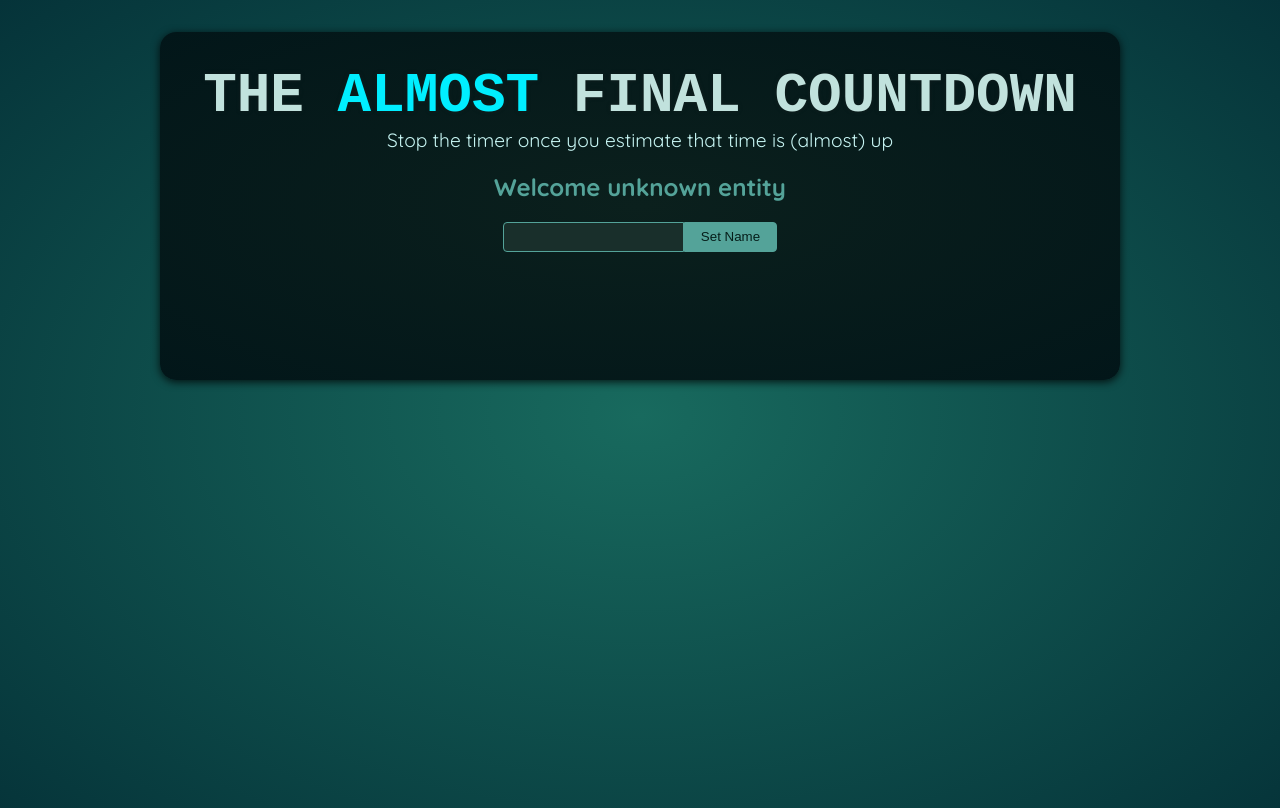
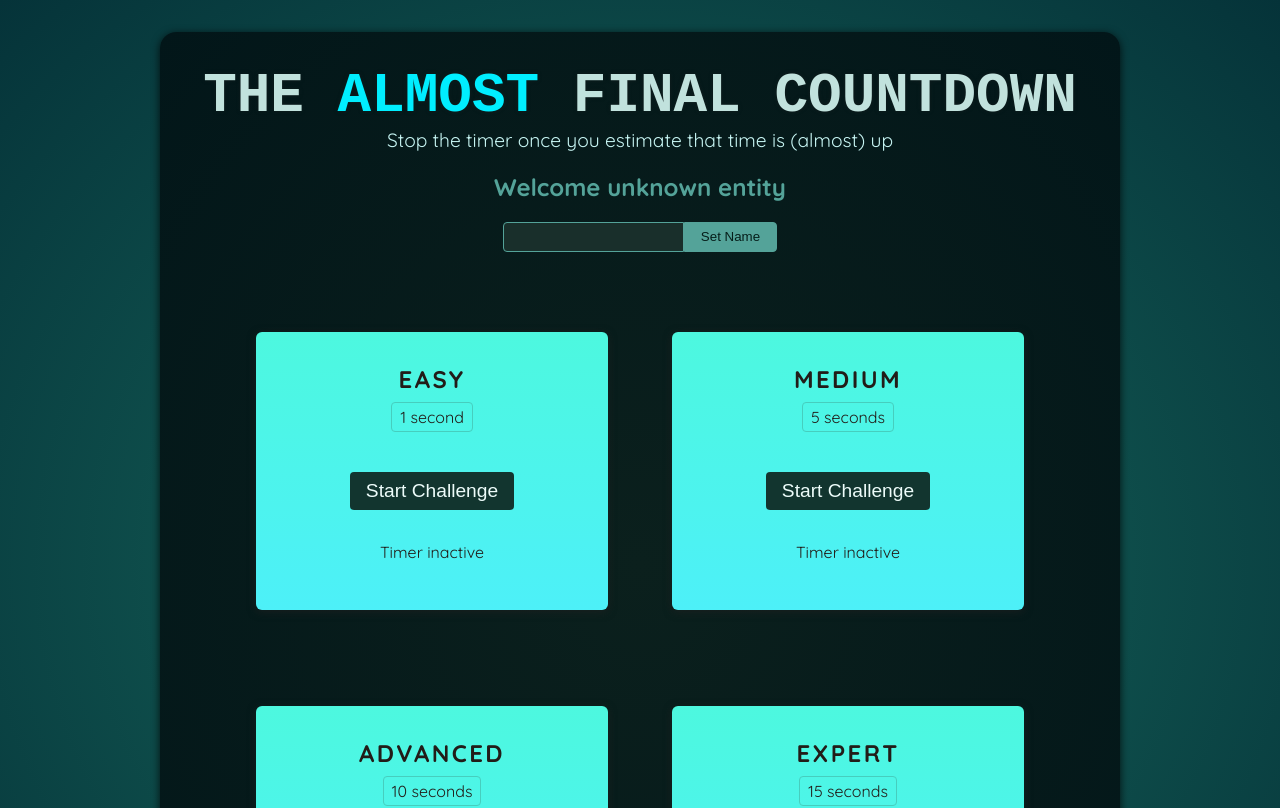
Before and after one commit to RAWoiwode/re-refs-portals, a React (Vite) app: page / in a window 1280 px wide. Shown: the top 808 px of the page. Built offline with nearby package versions, Linux system fonts and the light colour scheme; a web font is replaced by a local one.

Commit message:
Setting up the TimerChallenge base

```diff
--- a/src/App.jsx
+++ b/src/App.jsx
@@ -1,10 +1,16 @@
-import Player from './components/Player.jsx';
+import Player from "./components/Player.jsx";
+import TimerChallenge from "./components/TimerChallenge.jsx";
 
 function App() {
   return (
     <>
       <Player />
-      <div id="challenges"></div>
+      <div id="challenges">
+        <TimerChallenge title={"Easy"} targetTime={1} />
+        <TimerChallenge title={"Medium"} targetTime={5} />
+        <TimerChallenge title={"Advanced"} targetTime={10} />
+        <TimerChallenge title={"Expert"} targetTime={15} />
+      </div>
     </>
   );
 }
--- /dev/null
+++ b/src/components/TimerChallenge.jsx
@@ -0,0 +1,33 @@
+import React, { useState } from "react";
+
+const TimerChallenge = ({ title, targetTime }) => {
+  const [timerExpired, setTimerExpired] = useState(false);
+  const [timerStarted, setTimerStarted] = useState(false);
+
+  const handleStart = () => {
+    setTimerStarted(true);
+    setTimeout(() => {
+      setTimerExpired(true);
+    }, targetTime * 1000);
+  };
+
+  return (
+    <section className="challenge">
+      <h2>{title}</h2>
+      {timerExpired && <p>You lost</p>}
+      <p className="challenge-time">
+        {targetTime} second{targetTime > 1 ? "s" : ""}
+      </p>
+      <p>
+        <button onClick={handleStart}>
+          {timerStarted ? "Stop" : "Start"} Challenge
+        </button>
+      </p>
+      <p className={timerStarted ? "active" : undefined}>
+        {timerStarted ? "Timer is running..." : "Timer inactive"}
+      </p>
+    </section>
+  );
+};
+
+export default TimerChallenge;
```
